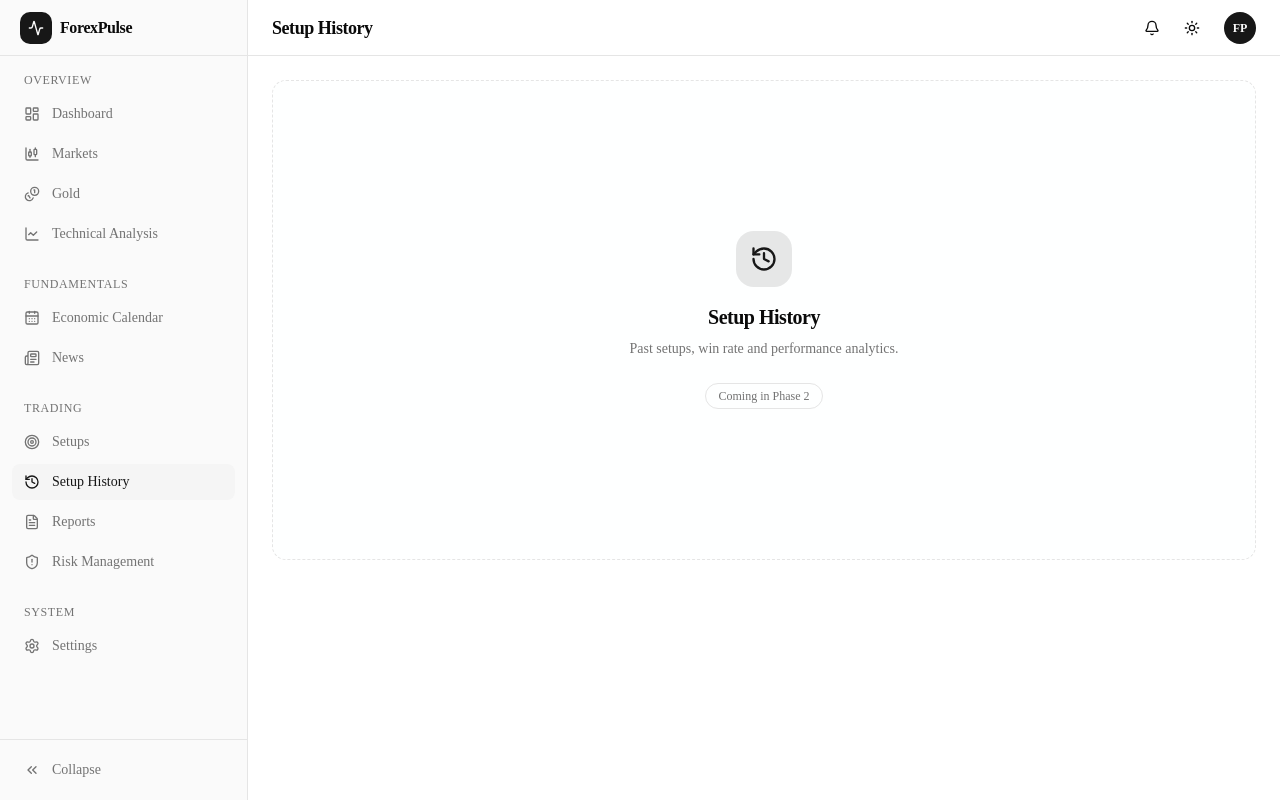
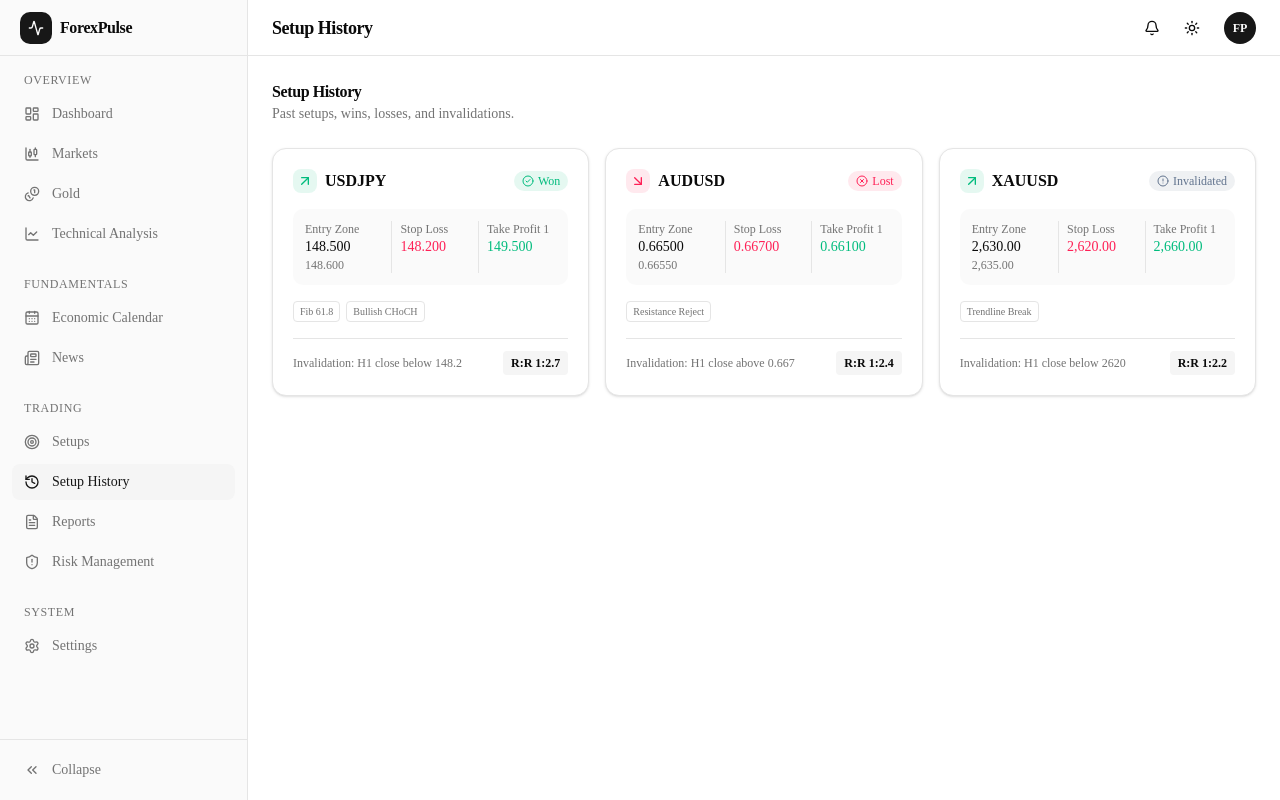
Before and after one commit to Cherubin-Hub/forex-pulse, a Next.js app: page /setups/history in a window 1280 px wide. Built offline with nearby package versions, Linux system fonts and the light colour scheme.

Commit message:
"feat: add trading setup module and status state machine"

```diff
--- a/app/(dashboard)/setups/history/page.tsx
+++ b/app/(dashboard)/setups/history/page.tsx
@@ -1,13 +1,18 @@
-import { History } from "lucide-react";
-import { PagePlaceholder } from "@/components/shared/PagePlaceholder";
+import { getHistorySetups } from "@/lib/services/setups";
+import { SetupGrid } from "@/components/setups/SetupGrid";
 
-export default function SetupHistoryPage() {
+export default async function SetupHistoryPage() {
+  const setups = await getHistorySetups();
+
   return (
-    <PagePlaceholder
-      icon={History}
-      title="Setup History"
-      description="Past setups, win rate and performance analytics."
-      phase="Phase 2"
-    />
+    <div className="space-y-6">
+      <div>
+        <h2 className="text-base font-semibold tracking-tight">Setup History</h2>
+        <p className="text-sm text-muted-foreground">
+          Past setups, wins, losses, and invalidations.
+        </p>
+      </div>
+      <SetupGrid setups={setups} />
+    </div>
   );
 }
--- a/app/(dashboard)/setups/page.tsx
+++ b/app/(dashboard)/setups/page.tsx
@@ -1,13 +1,18 @@
-import { Target } from "lucide-react";
-import { PagePlaceholder } from "@/components/shared/PagePlaceholder";
+import { getActiveSetups } from "@/lib/services/setups";
+import { SetupGrid } from "@/components/setups/SetupGrid";
 
-export default function SetupsPage() {
+export default async function SetupsPage() {
+  const setups = await getActiveSetups();
+
   return (
-    <PagePlaceholder
-      icon={Target}
-      title="Trading Setups"
-      description="Active setups with entry, SL, TP and live status tracking."
-      phase="Phase 2"
-    />
+    <div className="space-y-6">
+      <div>
+        <h2 className="text-base font-semibold tracking-tight">Active Setups</h2>
+        <p className="text-sm text-muted-foreground">
+          Trades waiting for entry confirmation or currently active in the market.
+        </p>
+      </div>
+      <SetupGrid setups={setups} />
+    </div>
   );
 }
--- /dev/null
+++ b/components/setups/SetupCard.tsx
@@ -0,0 +1,90 @@
+"use client";
+
+import { motion } from "framer-motion";
+import { ArrowDownRight, ArrowUpRight, CheckCircle2, Clock, XCircle, AlertCircle } from "lucide-react";
+import type { SetupStatus, TradingSetup } from "@/types/setup";
+import { INSTRUMENTS } from "@/lib/constants/instruments";
+import { formatPrice } from "@/lib/formatters";
+import { cn } from "@/lib/utils";
+
+const STATUS_CONFIG: Record<SetupStatus, { label: string; icon: any; color: string }> = {
+  WAITING_FOR_CONFIRMATION: { label: "Waiting", icon: Clock, color: "text-amber-500 bg-amber-500/10" },
+  ENTRY_TRIGGERED: { label: "Active", icon: Activity, color: "text-sky-500 bg-sky-500/10" },
+  TP_REACHED: { label: "Won", icon: CheckCircle2, color: "text-emerald-500 bg-emerald-500/10" },
+  SL_HIT: { label: "Lost", icon: XCircle, color: "text-rose-500 bg-rose-500/10" },
+  INVALIDATED: { label: "Invalidated", icon: AlertCircle, color: "text-slate-500 bg-slate-500/10" },
+  EXPIRED: { label: "Expired", icon: Clock, color: "text-slate-500 bg-slate-500/10" },
+};
+// Quick placeholder for Activity since we didn't import it in this file
+import { Activity } from "lucide-react";
+
+export function SetupCard({ setup }: { setup: TradingSetup }) {
+  const isLong = setup.direction === "LONG";
+  const instrument = INSTRUMENTS.find((i) => i.symbol === setup.symbol);
+  const decimals = instrument?.decimals ?? 5;
+  const status = STATUS_CONFIG[setup.status];
+  const StatusIcon = status.icon;
+
+  return (
+    <motion.article
+      initial={{ opacity: 0, scale: 0.95 }}
+      animate={{ opacity: 1, scale: 1 }}
+      className="flex flex-col justify-between rounded-xl border border-border bg-card p-5 shadow-sm"
+    >
+      <div>
+        {/* Header */}
+        <div className="flex items-center justify-between">
+          <div className="flex items-center gap-2">
+            <span className={cn(
+              "flex h-6 w-6 items-center justify-center rounded-md",
+              isLong ? "bg-emerald-500/10 text-emerald-500" : "bg-rose-500/10 text-rose-500"
+            )}>
+              {isLong ? <ArrowUpRight className="h-4 w-4" /> : <ArrowDownRight className="h-4 w-4" />}
+            </span>
+            <h3 className="font-semibold">{setup.symbol}</h3>
+          </div>
+          <span className={cn("inline-flex items-center gap-1 rounded-full px-2 py-0.5 text-xs font-medium", status.color)}>
+            <StatusIcon className="h-3 w-3" />
+            {status.label}
+          </span>
+        </div>
+
+        {/* Price Levels */}
+        <div className="mt-4 grid grid-cols-3 gap-2 rounded-lg bg-muted/50 p-3 text-sm">
+          <div>
+            <p className="text-xs text-muted-foreground">Entry Zone</p>
+            <p className="font-medium tabular-nums">{formatPrice(setup.entryMin, decimals)}</p>
+            <p className="text-xs text-muted-foreground tabular-nums">{formatPrice(setup.entryMax, decimals)}</p>
+          </div>
+          <div className="border-l border-border pl-2">
+            <p className="text-xs text-muted-foreground">Stop Loss</p>
+            <p className="font-medium tabular-nums text-rose-500">{formatPrice(setup.stopLoss, decimals)}</p>
+          </div>
+          <div className="border-l border-border pl-2">
+            <p className="text-xs text-muted-foreground">Take Profit 1</p>
+            <p className="font-medium tabular-nums text-emerald-500">{formatPrice(setup.takeProfit1, decimals)}</p>
+          </div>
+        </div>
+
+        {/* Confluence Tags */}
+        <div className="mt-4 flex flex-wrap gap-1.5">
+          {setup.confluenceTags.map((tag) => (
+            <span key={tag} className="rounded border border-border px-1.5 py-0.5 text-[10px] text-muted-foreground">
+              {tag}
+            </span>
+          ))}
+        </div>
+      </div>
+
+      {/* Footer */}
+      <div className="mt-4 flex items-center justify-between border-t border-border pt-3">
+        <span className="text-xs text-muted-foreground truncate max-w-[200px]">
+          Invalidation: {setup.invalidationRule}
+        </span>
+        <span className="rounded bg-muted px-2 py-1 text-xs font-semibold">
+          R:R 1:{setup.riskReward.toFixed(1)}
+        </span>
+      </div>
+    </motion.article>
+  );
+}
--- /dev/null
+++ b/components/setups/SetupGrid.tsx
@@ -0,0 +1,25 @@
+"use client";
+
+import { motion } from "framer-motion";
+import { Target } from "lucide-react";
+import type { TradingSetup } from "@/types/setup";
+import { SetupCard } from "@/components/setups/SetupCard";
+
+export function SetupGrid({ setups }: { setups: TradingSetup[] }) {
+  if (setups.length === 0) {
+    return (
+      <div className="flex min-h-[40vh] flex-col items-center justify-center rounded-xl border border-dashed border-border bg-card/50 p-10 text-center text-muted-foreground">
+        <Target className="mb-4 h-10 w-10 opacity-20" />
+        <p>No trading setups found.</p>
+      </div>
+    );
+  }
+
+  return (
+    <div className="grid gap-4 md:grid-cols-2 lg:grid-cols-3">
+      {setups.map((setup) => (
+        <SetupCard key={setup.id} setup={setup} />
+      ))}
+    </div>
+  );
+}
--- /dev/null
+++ b/lib/mock/setups.ts
@@ -0,0 +1,34 @@
+import type { TradingSetup } from "@/types/setup";
+import { calculateRiskReward } from "@/lib/setupUtils";
+
+function createMockSetup(
+  id: string, symbol: string, direction: "LONG" | "SHORT",
+  entryMin: number, entryMax: number, stopLoss: number, tp1: number,
+  status: TradingSetup["status"], confluenceTags: string[]
+): TradingSetup {
+  const entryAvg = (entryMin + entryMax) / 2;
+
+  return {
+    id, symbol, direction,
+    entryMin, entryMax, stopLoss,
+    takeProfit1: tp1, takeProfit2: null,
+    riskReward: calculateRiskReward(direction, entryAvg, stopLoss, tp1),
+    status,
+    invalidationRule: direction === "LONG" ? `H1 close below ${stopLoss}` : `H1 close above ${stopLoss}`,
+    notes: "Awaiting New York overlap volume.",
+    confluenceTags,
+    createdAt: new Date().toISOString(),
+    updatedAt: new Date().toISOString(),
+  };
+}
+
+export const MOCK_ACTIVE_SETUPS: TradingSetup[] = [
+  createMockSetup("setup-1", "EURUSD", "SHORT", 1.1260, 1.1270, 1.1290, 1.1215, "WAITING_FOR_CONFIRMATION", ["Liquidity Sweep", "Bearish BOS"]),
+  createMockSetup("setup-2", "GBPUSD", "LONG", 1.3150, 1.3160, 1.3130, 1.3220, "ENTRY_TRIGGERED", ["Order Block", "Asian High Sweep"]),
+];
+
+export const MOCK_HISTORY_SETUPS: TradingSetup[] = [
+  createMockSetup("setup-3", "USDJPY", "LONG", 148.50, 148.60, 148.20, 149.50, "TP_REACHED", ["Fib 61.8", "Bullish CHoCH"]),
+  createMockSetup("setup-4", "AUDUSD", "SHORT", 0.6650, 0.6655, 0.6670, 0.6610, "SL_HIT", ["Resistance Reject"]),
+  createMockSetup("setup-5", "XAUUSD", "LONG", 2630, 2635, 2620, 2660, "INVALIDATED", ["Trendline Break"]),
+];
--- /dev/null
+++ b/lib/services/setups.ts
@@ -0,0 +1,10 @@
+import type { TradingSetup } from "@/types/setup";
+import { MOCK_ACTIVE_SETUPS, MOCK_HISTORY_SETUPS } from "@/lib/mock/setups";
+
+export async function getActiveSetups(): Promise<TradingSetup[]> {
+  return MOCK_ACTIVE_SETUPS;
+}
+
+export async function getHistorySetups(): Promise<TradingSetup[]> {
+  return MOCK_HISTORY_SETUPS;
+}
--- /dev/null
+++ b/lib/setupUtils.ts
@@ -0,0 +1,39 @@
+import type { TradeDirection } from "@/types/setup";
+
+/**
+ * Calculates Risk:Reward ratio.
+ * Always returns a positive number (e.g., 2.5 for a 1:2.5 trade).
+ */
+export function calculateRiskReward(
+  direction: TradeDirection,
+  entryAvg: number,
+  stopLoss: number,
+  takeProfit: number
+): number {
+  if (entryAvg === stopLoss) return 0; // Prevent division by zero
+
+  const risk = Math.abs(entryAvg - stopLoss);
+  const reward = Math.abs(takeProfit - entryAvg);
+
+  // Double-check logic: A LONG trade must have TP > Entry > SL.
+  if (direction === "LONG" && (takeProfit <= entryAvg || stopLoss >= entryAvg)) return 0;
+  if (direction === "SHORT" && (takeProfit >= entryAvg || stopLoss <= entryAvg)) return 0;
+
+  return reward / risk;
+}
+
+/**
+ * Validates if a setup passes the user's strict risk rules.
+ */
+export function validateSetupRisk(
+  rr: number,
+  minAllowedRR: number
+): { isValid: boolean; reason?: string } {
+  if (rr < minAllowedRR) {
+    return {
+      isValid: false,
+      reason: `R:R of 1:${rr.toFixed(1)} is below your minimum rule of 1:${minAllowedRR}`,
+    };
+  }
+  return { isValid: true };
+}
--- /dev/null
+++ b/types/setup.ts
@@ -0,0 +1,34 @@
+export type TradeDirection = "LONG" | "SHORT";
+
+export type SetupStatus =
+  | "WAITING_FOR_CONFIRMATION" // Pending alert
+  | "ENTRY_TRIGGERED"          // Active trade
+  | "TP_REACHED"               // Won
+  | "SL_HIT"                   // Lost
+  | "INVALIDATED"              // Structure broke before entry
+  | "EXPIRED";                 // Session ended before entry
+
+export type TradingSetup = {
+  id: string;
+  symbol: string;              // "EURUSD"
+  direction: TradeDirection;
+
+  // Price levels
+  entryMin: number;
+  entryMax: number;
+  stopLoss: number;
+  takeProfit1: number;
+  takeProfit2: number | null;  // Optional second target
+
+  // Analytics (Computed by the system)
+  riskReward: number;
+
+  // State
+  status: SetupStatus;
+  invalidationRule: string;    // e.g. "H1 acceptance above 1.1300"
+  notes: string;
+  confluenceTags: string[];    // e.g. ["Liquidity Sweep", "Fib 61.8"]
+
+  createdAt: string;           // ISO 8601
+  updatedAt: string;           // ISO 8601
+};
```
